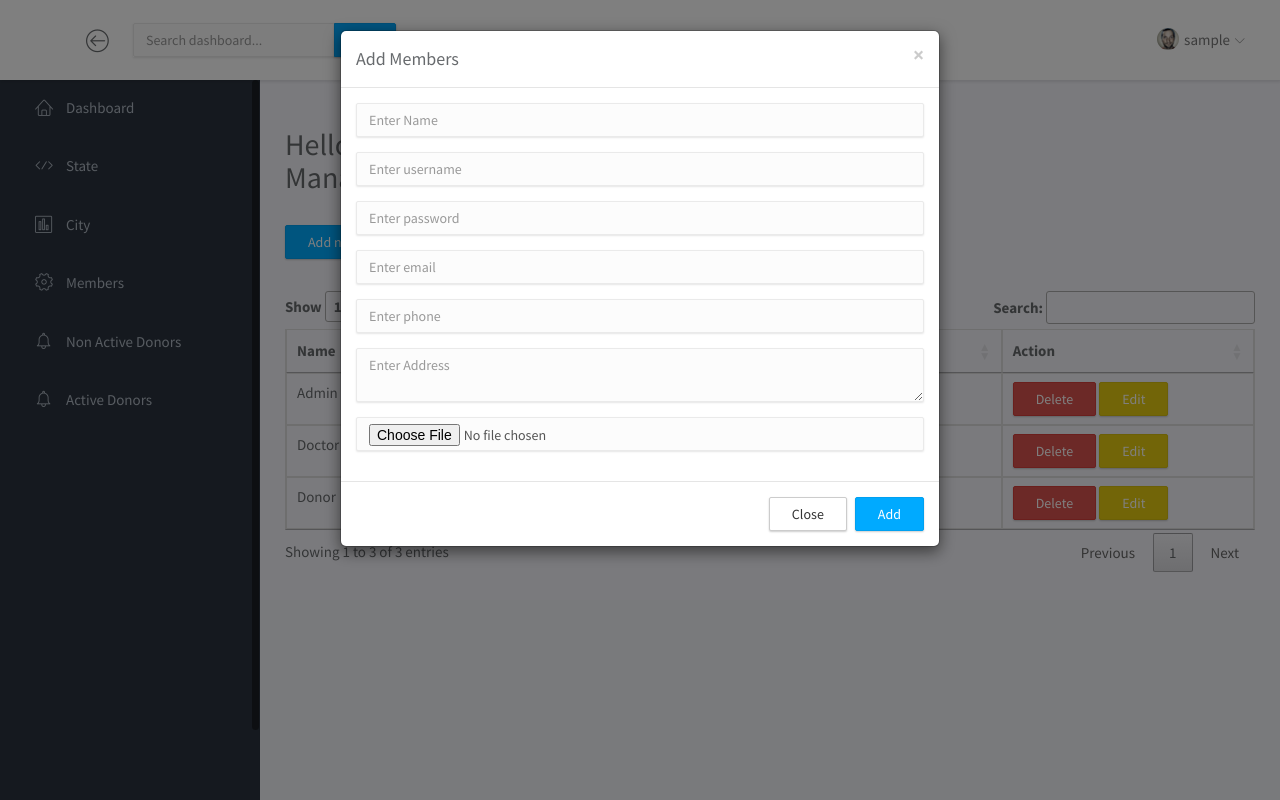
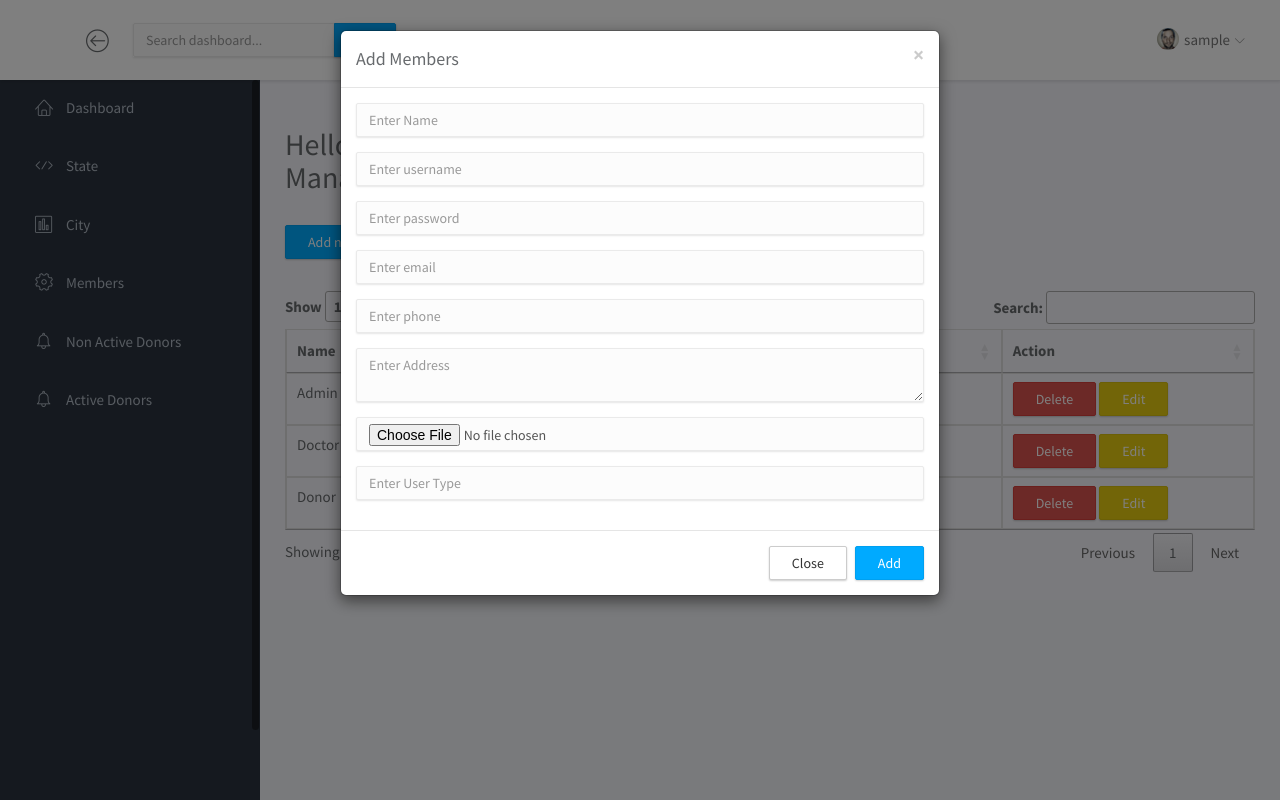
Before and after one commit to alibwanamzee/Blood-Donation-System, a PHP site: page /admin_dasboard/members.php in a window 1280 px wide, after a click on "Add new". Run offline with PHP 8.4, Linux system fonts and the light colour scheme; the visitor is signed in with stand-in values (Sample User, id 1); data comes from the database, SQL or seed files in the repository; some libraries are stand-ins or nearby versions.

Commit message:
Edited members.php

```diff
--- a/admin_dasboard/members.php
+++ b/admin_dasboard/members.php
@@ -127,6 +127,7 @@
           <h4 class="modal-title">Add Members</h4>
         </div>
         <div class="modal-body">
+
         <form action="add_member.php" method="post" enctype="multipart/form-data">
           <div class="form-group">
           	<input type="text" class="form-control" name="name" id="name" placeholder="Enter Name"></input>
@@ -155,6 +156,10 @@
             <input type="file" class="form-control" name="photo" id="photo" ></input>
           </div>
 
+          <div class="form-group">
+          	<input type="text" class="form-control" name="user_type" id="user_type" placeholder="Enter User Type"></input>
+          </div>
+
         </div>
         <div class="modal-footer">
           <button type="button" class="btn btn-default" data-dismiss="modal">Close</button>
```
